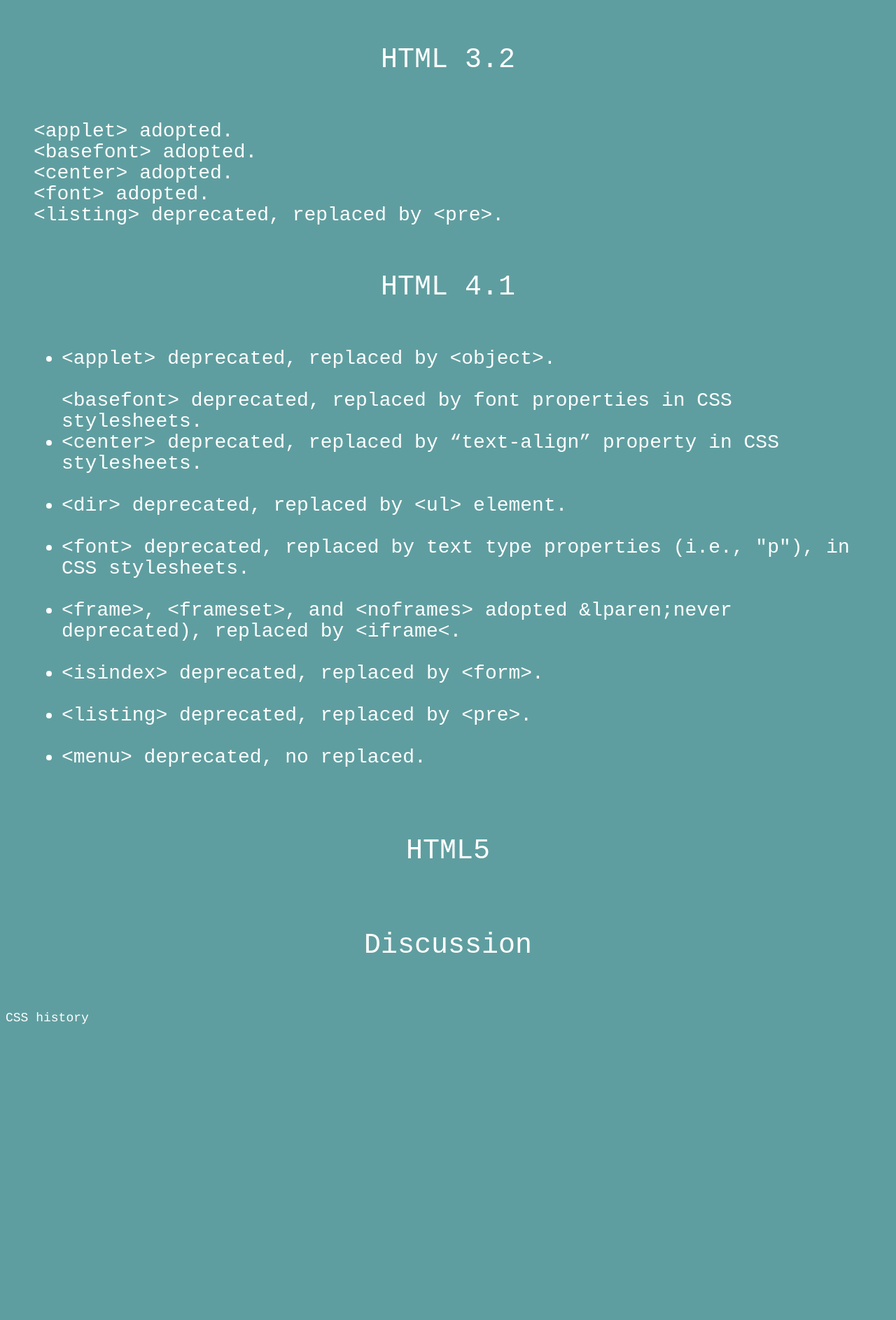
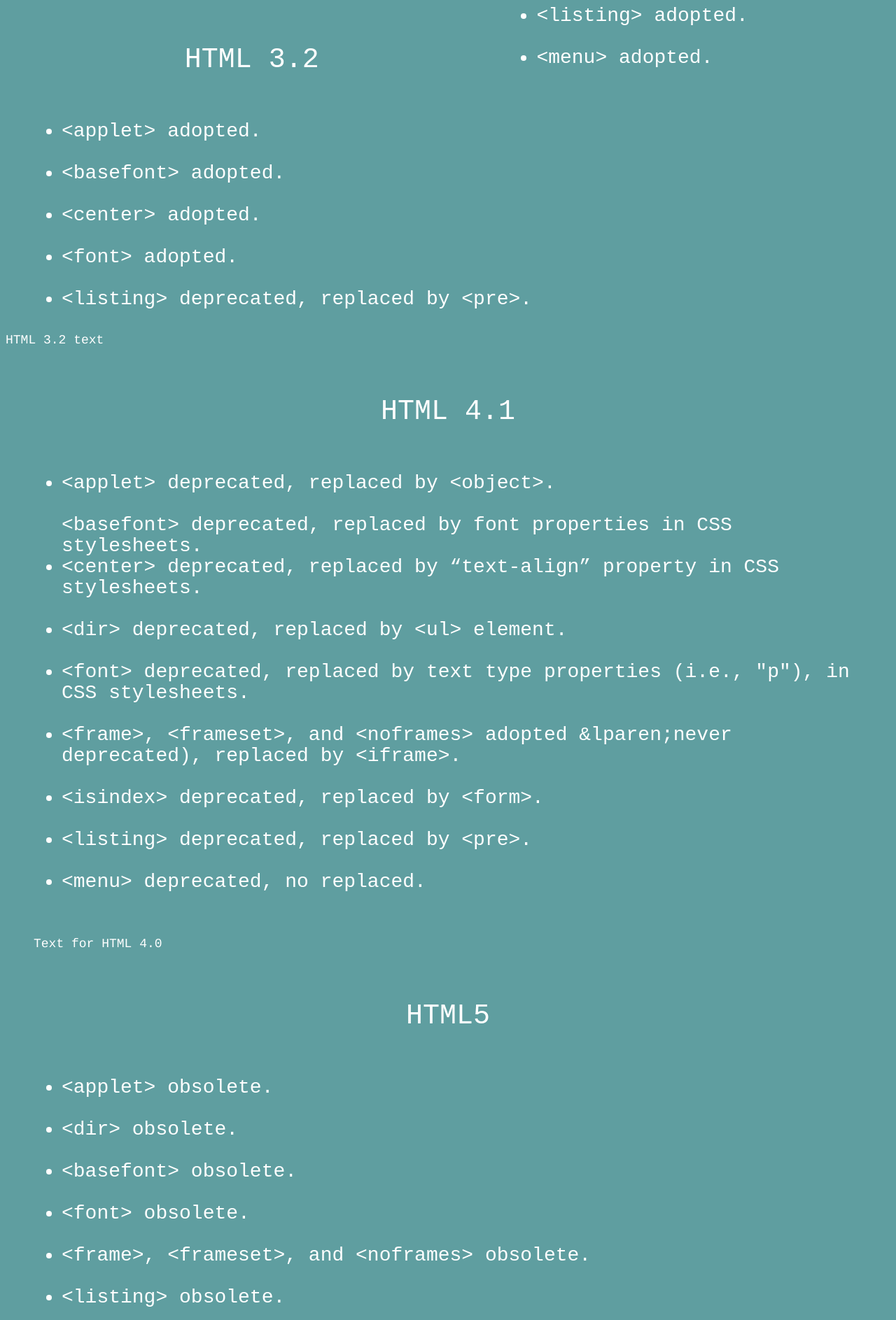
Before and after one commit to EirikirKarlsson/Historicizing, a plain HTML site: page historyindex.html in a window 1280 px wide. Shown: the part 691-2578 px from the top of the page at 70% size. Before the commit the page ends 2179 px from the top, so only its background shows below. Drawn offline with Linux system fonts and the light colour scheme.

Commit message:
blockquotes

```diff
--- a/historyindex.html
+++ b/historyindex.html
@@ -17,10 +17,12 @@
         <h3 align="center">HTML 1</h3>
         <p>
           <blockquote class="blockquote-text">
-            &lt;dir&gt; adopted.<br>
-            &lt;isindex&gt; adopted.<br>
-            &lt;listing&gt; adopted.<br>
-            &lt;menu&gt; adopted.<br>
+            <ul>
+            <li>&lt;dir&gt; adopted&period;</li><br>
+            <li>&lt;isindex&gt; adopted&period;</li><br>
+            <li>&lt;listing&gt; adopted&period;</li><br>
+            <li>&lt;menu&gt; adopted&period;</li><br>
+          </ul>
           </blockquote>
         </p>
         <p>The first version of HTML
@@ -30,25 +32,24 @@
         <h3 align="center">HTML 2</h3>
         <p>
         </p>
-        <p>
       </div>
       <div>
         <h3 align="center">HTML 3&period;2</h3>
         <p>
+        <blockquote align="blockquote-text">
+          <ul>
+           <li>&lt;applet&gt; adopted. </li><br>
+           <li>&lt;basefont&gt; adopted.</li><br>
+           <li>&lt;center&gt; adopted.</li><br>
+           <li>&lt;font&gt; adopted.</li></li><br>
+           <li>&lt;listing&gt; deprecated&comma; replaced by &lt;pre&gt;&period;<br>
+        </blockquote>
         </p>
-        <blockquote align="blockquote-text">
-           &lt;applet&gt; adopted. <br>
-           &lt;basefont&gt; adopted.<br>
-           &lt;center&gt; adopted.<br>
-           &lt;font&gt; adopted.<br>
-           &lt;listing&gt; deprecated&comma; replaced by &lt;pre&gt;&period;<br>
-        </blockquote>
+        <p>HTML 3&period;2 text
         </p>
       </div>
       <div>
         <h3 align="center">HTML 4&period;1</h3>
-        <p>
-        </p>
         <p>
         <blockquote align="blockquote-text">
           <ul>
@@ -57,30 +58,39 @@
           <li>&lt;center&gt; deprecated&comma; replaced by “text-align” property in CSS stylesheets&period;</li><br>
           <li>&lt;dir&gt; deprecated&comma; replaced by &lt;ul&gt; element&period;</li><br>
           <li>&lt;font&gt; deprecated&comma; replaced by text type properties &lpar;i&period;e&period;&comma; &quot;p&quot;&rpar;&comma; in CSS stylesheets&period;</li><br>
-          <li>&lt;frame&gt;&comma; &lt;frameset&gt;&comma; and &lt;noframes&gt; adopted &lparen;never deprecated&rpar;&comma; replaced by &lt;iframe&lt;&period;</li><br>
+          <li>&lt;frame&gt;&comma; &lt;frameset&gt;&comma; and &lt;noframes&gt; adopted &lparen;never deprecated&rpar;&comma; replaced by &lt;iframe&gt;&period;</li><br>
           <li>&lt;isindex&gt; deprecated&comma; replaced by &lt;form&gt;&period;</li><br>
           <li>&lt;listing&gt; deprecated&comma; replaced by &lt;pre&gt;&period;</li><br>
           <li>&lt;menu&gt; deprecated&comma; no replaced&period;</li><br>
           </ul
         </blockquote>
         </p>
+        <p>Text for HTML 4&period;0
+        </p>
       </div>
       <div>
         <h3 align="center">HTML5</h3>
         <p>
+          <blockquote align="blockquote-text">
+            <ul>
+              <li>&lt;applet&gt; obsolete&period;</li><br>
+              <li>&lt;dir&gt; obsolete&period;</li><br>
+              <li>&lt;basefont&gt; obsolete&period;</li><br>
+              <li>&lt;font&gt; obsolete&period;</li><br>
+              <li>&lt;frame&gt;, &lt;frameset&gt;, and &lt;noframes&gt; obsolete&period;</li><br>
+              <li>&lt;listing&gt; obsolete&period;</li><br>
+              <li>&lt;menu&gt; reintroduced as &lt;menu&gt; with a &quot;type&quot; attribute for use in the Firefox browser&period;</li><br>
+          </blockquote>
+        <p>
         </p>
-        <blockquote align="right">
-        </blockquote>
+
       </div>
       <div>
         <h3 align="center">Discussion</h3>
         <p>
         </p>
-        <blockquote align="right">
-        </blockquote>
+      <p>CSS history</p>
       </div>
-      <p>CSS history</p>
-
 
 
 
```
